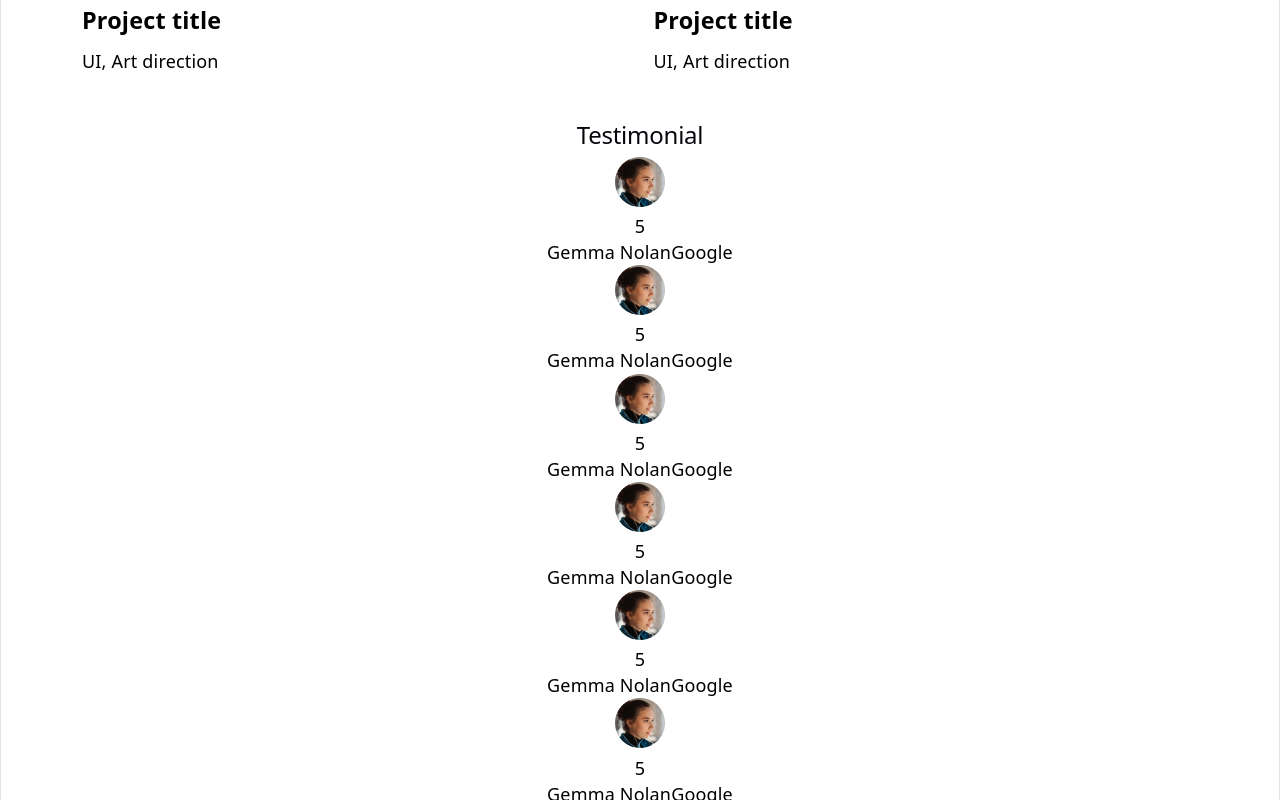
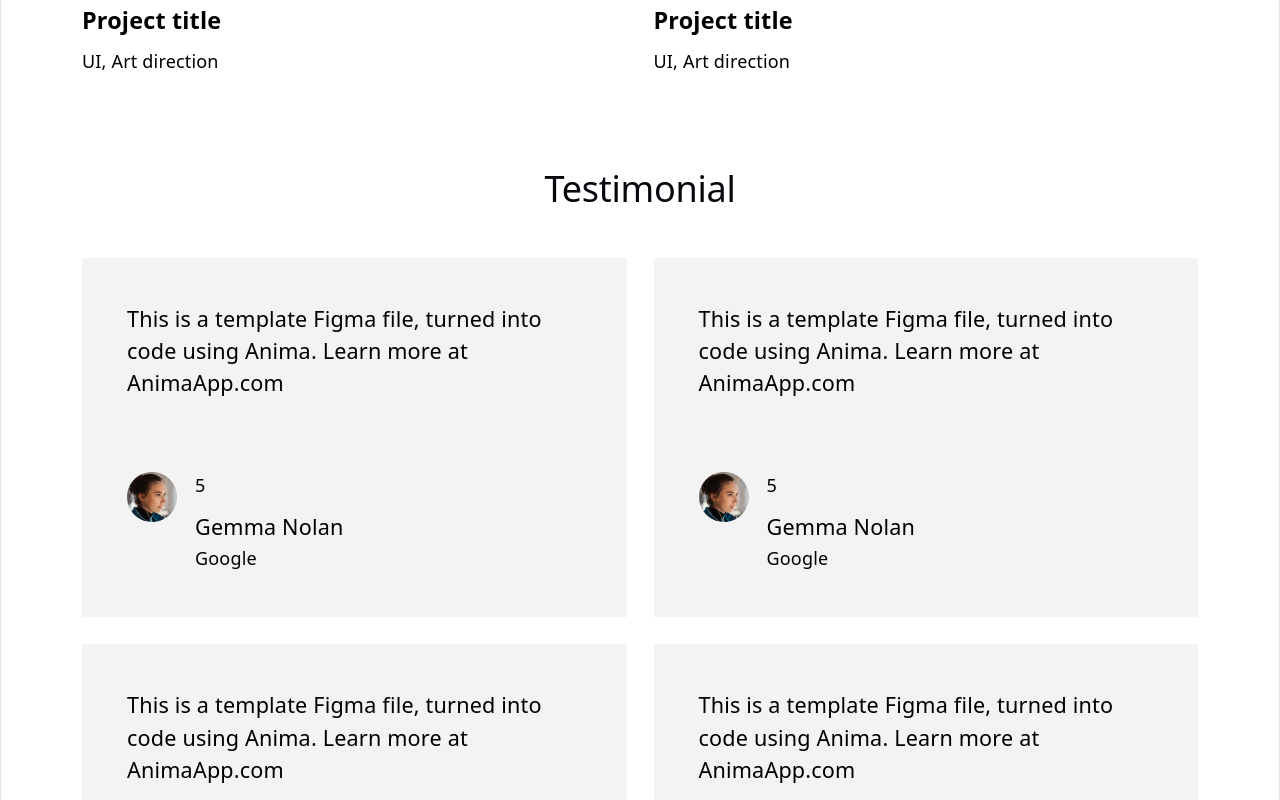
Before and after one commit to loafingbread/react-playground, a React (Vite) app: page /portfolio-template in a window 1280 px wide. Shown: the part 3280-4080 px from the top of the page. Built offline with nearby package versions, Linux system fonts and the light colour scheme.

Commit message:
Layout testimonial section

```diff
--- a/src/problems/Portfolio/TestimonialSection.module.css
+++ b/src/problems/Portfolio/TestimonialSection.module.css
@@ -0,0 +1,75 @@
+.testimonialSection {
+  --testimonial-bg-color: #f3f3f3;
+
+  display: flex;
+  flex-direction: column;
+  gap: var(--space-7);
+
+  padding: var(--space-7) var(--space-5);
+}
+
+.testimonialSectionTitle {
+  margin: 0;
+
+  text-align: center;
+  font-size: 2rem;
+  line-height: 1.3;
+}
+
+.testimonials {
+  display: grid;
+  grid-template-columns: repeat(auto-fit, minmax(min(400px, 100%), 1fr));
+  gap: var(--space-5);
+}
+
+.testimonial {
+  display: flex;
+  flex-direction: column;
+  gap: var(--space-9);
+
+  padding: var(--space-7) var(--space-7);
+
+  background-color: var(--testimonial-bg-color);
+}
+
+.testimonialReview {
+  text-align: left;
+  font-weight: 500;
+  font-size: 1.2rem;
+  line-height: 1.5;
+}
+
+.userProfile {
+  display: flex;
+  gap: var(--space-4);
+
+  text-align: left;
+}
+
+.userImage {
+  width: 50px;
+  height: 50px;
+}
+
+.userRatingContainer {
+  display: flex;
+  flex-direction: column;
+  gap: var(--space-3);
+}
+
+.userContainer {
+  display: flex;
+  flex-direction: column;
+}
+
+.userName {
+  font-weight: 500;
+  font-size: 1.2rem;
+  line-height: 1.5;
+}
+
+.userAffiliation {
+  font-weight: 200;
+  font-size: 1rem;
+  line-height: 1.6;
+}
--- a/src/problems/Portfolio/TestimonialSection.tsx
+++ b/src/problems/Portfolio/TestimonialSection.tsx
@@ -35,17 +35,21 @@ type TestimionialProps = TestimonialData;
 function Testimonial(props: TestimionialProps) {
   return (
     <article className={styles.testimonial} aria-label="Testimonial">
-      <p className={styles.testimonialReview}></p>
+      <p className={styles.testimonialReview}>{props.review}</p>
       <div className={styles.userProfile}>
         <img
           src={props.image}
           className={styles.userImage}
+          width={50}
+          height={50}
           alt="User profile"
         />
         <div className={styles.userRatingContainer}>
           <RatingStars rating={props.rating} />
-          <span className={styles.userName}>{props.name}</span>
-          <span className={styles.userAffiliation}>{props.affiliation}</span>
+          <div className={styles.userContainer}>
+            <span className={styles.userName}>{props.name}</span>
+            <span className={styles.userAffiliation}>{props.affiliation}</span>
+          </div>
         </div>
       </div>
     </article>
```
